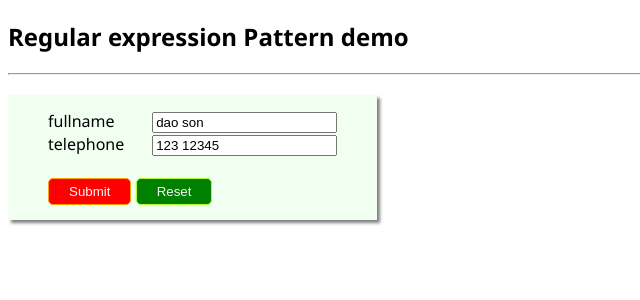
After one commit to thuyle2000/T1.2309.M1, a PHP site: page /d07_pattern.html in a window 1280 px wide. The commit adds this page. Shown: the top 300 px of the page, without its empty margins (0-640 px from the left). Run offline with PHP 8.4, Linux system fonts and the light colour scheme.

Commit message:
Upload Nov 9, 2023

```diff
--- a/2.BMW/css/form.css
+++ b/2.BMW/css/form.css
@@ -10,8 +10,19 @@ form{
     margin-bottom: 20px;
     margin-top: 20px;
 }
+label {
+    display: inline-block;
+    width: 100px;
+}
+input[type='button'], button{
+    color: black;
+    background-color: darkturquoise;
+    padding: 5px 20px;
+    border: thin solid greenyellow;
+    border-radius: 5px;
+}
 
-input[type='submit']{
+input[type='submit'], button[type='submit']{
     color: whitesmoke;
     background-color: red;
     padding: 5px 20px;
@@ -19,18 +30,10 @@ input[type='submit']{
     border-radius: 5px;
 }
 
-input[type='reset']{
+input[type='reset'], button[type='reset']{
     color: whitesmoke;
     background-color: green;
     padding: 5px 20px;
     border: thin solid greenyellow;
     border-radius: 5px;
 }
-
-input[type='button']{
-    color: black;
-    background-color: darkturquoise;
-    padding: 5px 20px;
-    border: thin solid greenyellow;
-    border-radius: 5px;
-}
--- a/2.BMW/d03_content.html
+++ b/2.BMW/d03_content.html
@@ -27,6 +27,8 @@
         Ngay cả một đĩa rau sống của người Huế cũng phải hài hoà về màu sắc, với cà chua đỏ rực như mặt trời, khế vàng hình ngôi sao, những lát vả thái hình trăng khuyết. Nét cầu kỳ của người con xứ Huế còn thể hiện trong dụng cụ ăn uống. Với họ, mỗi món phải có cách ăn thích hợp: ăn cơm hến phải dùng tô đất, chè hạt sen hay chè đậu ngự phải dùng chén sứ... <br>
         <img src="images/d03_amthuc_hue2.png" alt=""> <br>
         Nem công là món ăn đứng đầu bát trân của cung đình Huế. Ảnh: Bùi Thủy
+
+
     </p>
     <p>Ngoài các món cung đình, những món dân dã cũng tạo nên nét khác biệt, cầu kỳ của ẩm thực Huế. Bún bò Huế là một trong những món ăn sáng khoái khẩu của hầu hết người dân và du khách đến đây. Món ăn này còn được đầu bếp Anthony Bourdain đánh giá là một trong những món ngon nhất thế giới. Bát bún bò đòi hỏi sự khéo léo và chăm chút của người nấu bếp. Người Huế nêm nếm gia vị món bún bò theo mùa. Mùa hè chỉ nêm muối nhạt, mùa đông sẽ mặn hơn để trung hòa giữa thời tiết và hương vị món ăn, mang đến trải nghiệm ẩm thực hoàn hảo nhất cho thực khách.</p>
 
--- /dev/null
+++ b/2.BMW/d07_pattern.html
@@ -0,0 +1,68 @@
+<!DOCTYPE html>
+<html lang="en">
+
+<head>
+    <meta charset="UTF-8">
+    <meta name="viewport" content="width=device-width, initial-scale=1.0">
+    <title>regex-pattern</title>
+    <link rel="stylesheet" href="css/d04.css">
+    <link rel="stylesheet" href="css/form.css">
+</head>
+
+<body>
+    <div class="container">
+        <h2> Regular expression Pattern demo</h2>
+        <hr>
+
+        <form action="" id="form_input">
+            <div>
+                <label for="">fullname</label>
+                <input type="text"
+                name="fname" id="fname"
+                value="dao son" required
+                title="Only characters or blank"
+                pattern="[a-z A-Z]+">
+            </div>
+
+            <div>
+                <label for="">telephone</label>
+                <input type="text"
+                name="phone" id="phone"
+                value="123 12345" required
+                title="xxx xxxxx[xxx], x:digits"
+                pattern="\d{3} \d{5,8}">
+            </div>
+            <br>
+            <div>
+                <button type="submit">Submit</button>
+                <button type="reset">Reset</button>
+            </div>
+        </form>
+    </div>
+
+    <!-- lap trinh ma kich ban, kiem tra du lieu nhap sau khi user bam nut [submit] -->
+    <script>
+        ///lap trinh cho su kien [submit] cua 'form_input'
+        document.getElementById("form_input").onsubmit=function(event){
+            //vo hieu hoa chuc nang submit form
+            event.preventDefault();
+
+            //lay du lieu nhap tren form
+            let name = new String(document.getElementById("fname").value).trim();
+
+            let phone = new String(document.getElementById("phone").value).trim();
+
+            //tao 1 array chua ten va so dien thoai nhap tren form
+            let a = [];  //khai bao mang a chua co du lieu
+            a.push('YOUR PROFILE \n');
+            a.push(`- fullname: ${name}`);  //a[0]='- fullname: ${name}';
+            a.push(`- phone: ${phone}`); //a[1]='- phone: ${phone}';
+
+            // xuat noi dung mang a[] trong hop thong bao alert()
+            alert(a.join("\n"));
+        }
+
+    </script>
+</body>
+
+</html>
```
Also changed, not shown: 2.BMW/d07_regex.html (added, +77 -0 lines).
